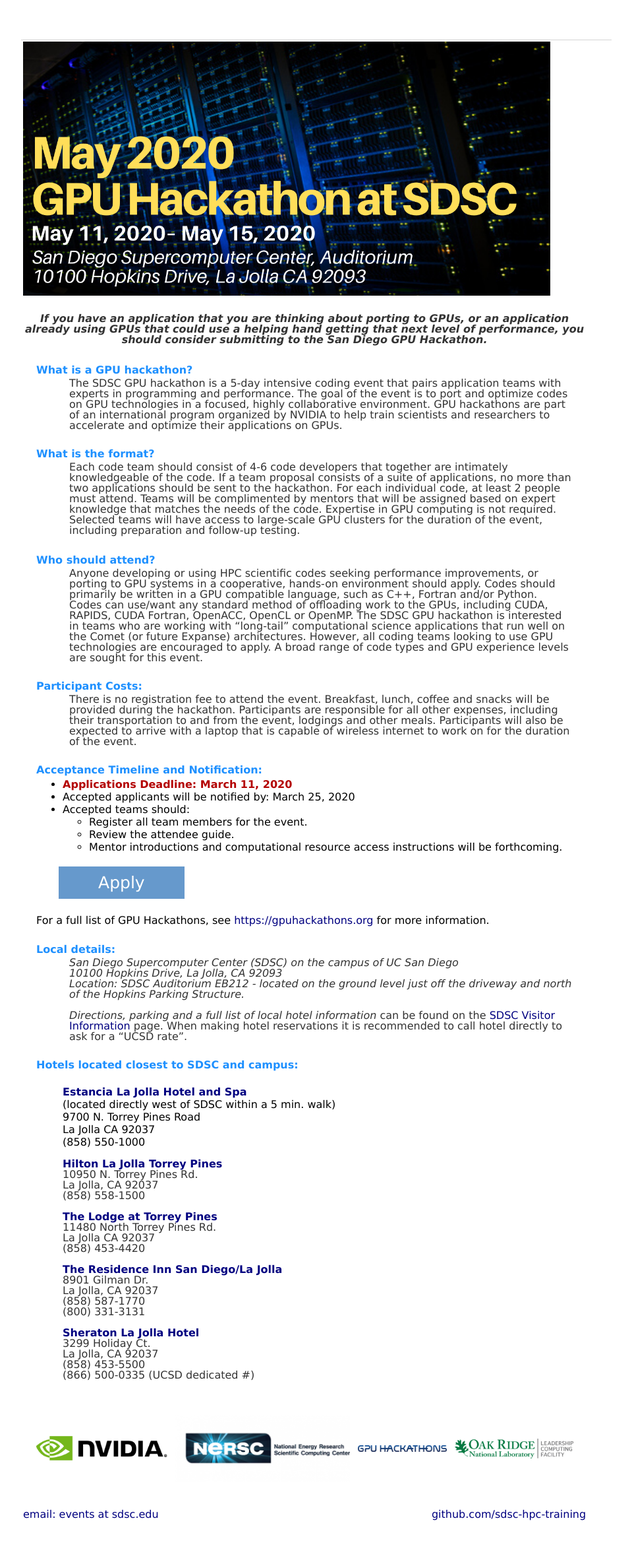
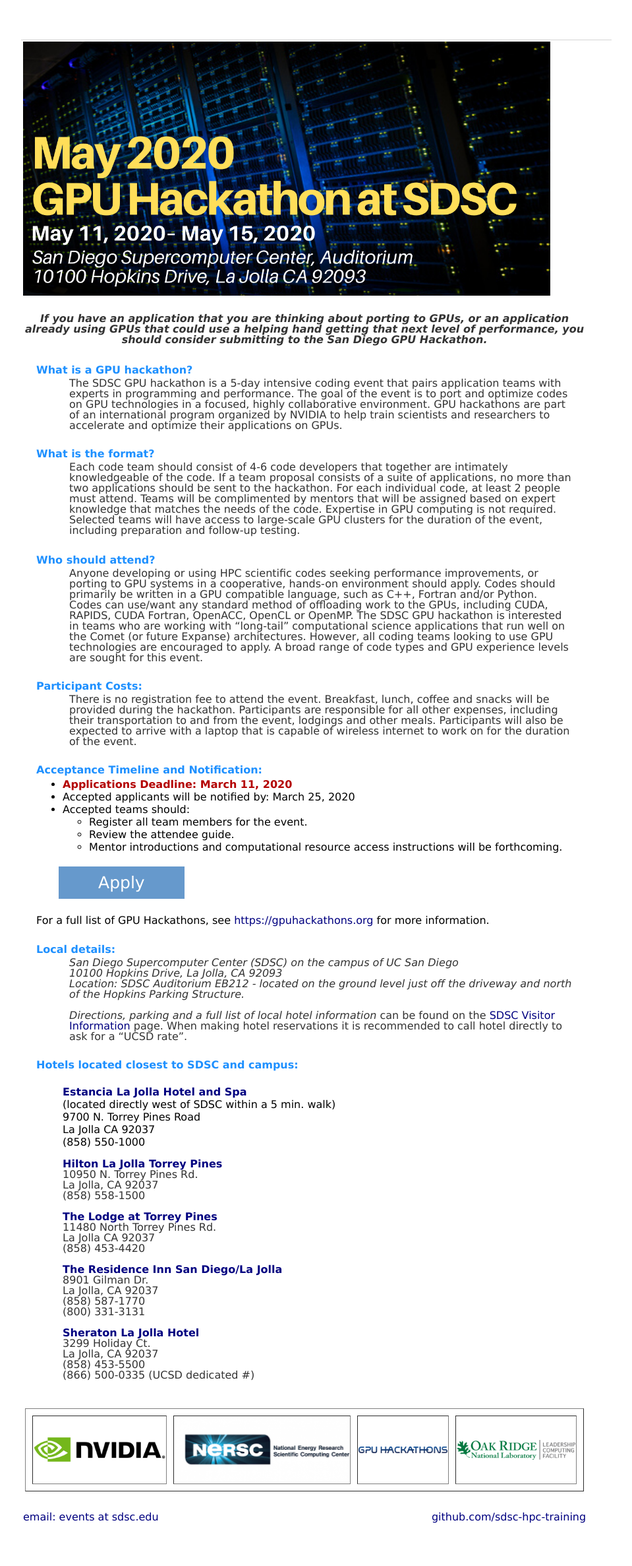
Before and after one commit to sdsc-hpc-training/sdsc-hpc-training.github.io, a Jekyll site: the page built from gpuhackathon/index.html, in a window 1280 px wide. Shown: the whole page at 66% size, without its empty margins (160-1119 px from the left). Built offline with Jekyll 4.4.1, drawn with Linux system fonts in a browser that asks for light colours.

```diff
--- a/gpuhackathon/index.html
+++ b/gpuhackathon/index.html
@@ -162,7 +162,7 @@
 <tr><td align='left' valign='top'>&nbsp;  </td></tr>
 </table>
 
-<table border=0 width=96% align="center" cellspacing="10">
+<table border=1 width=96% align="center" cellspacing="10">
 <tr>
   <td align='center' valign='center'>
   <img src="./images/NVLogo_H_2160x1080.png" alt="SDSC GPU Hackathon" height="100px" />
```
